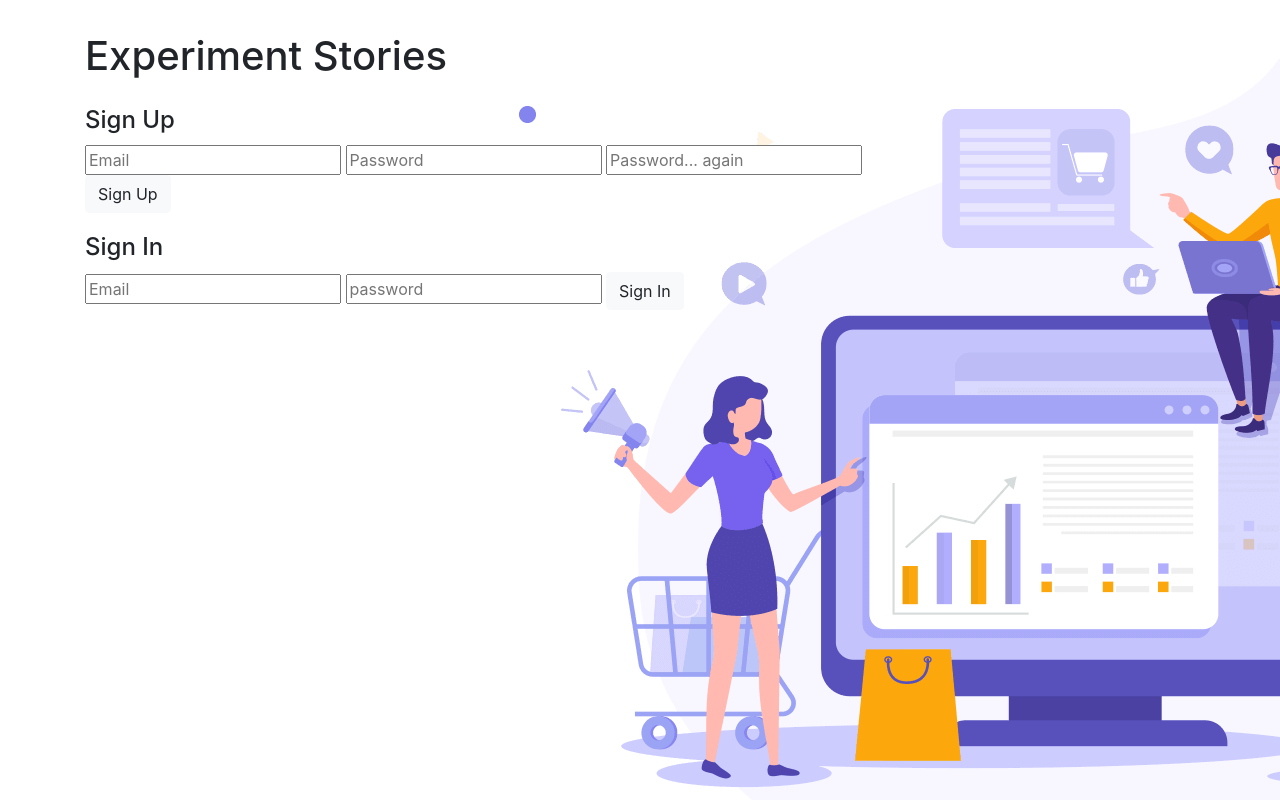
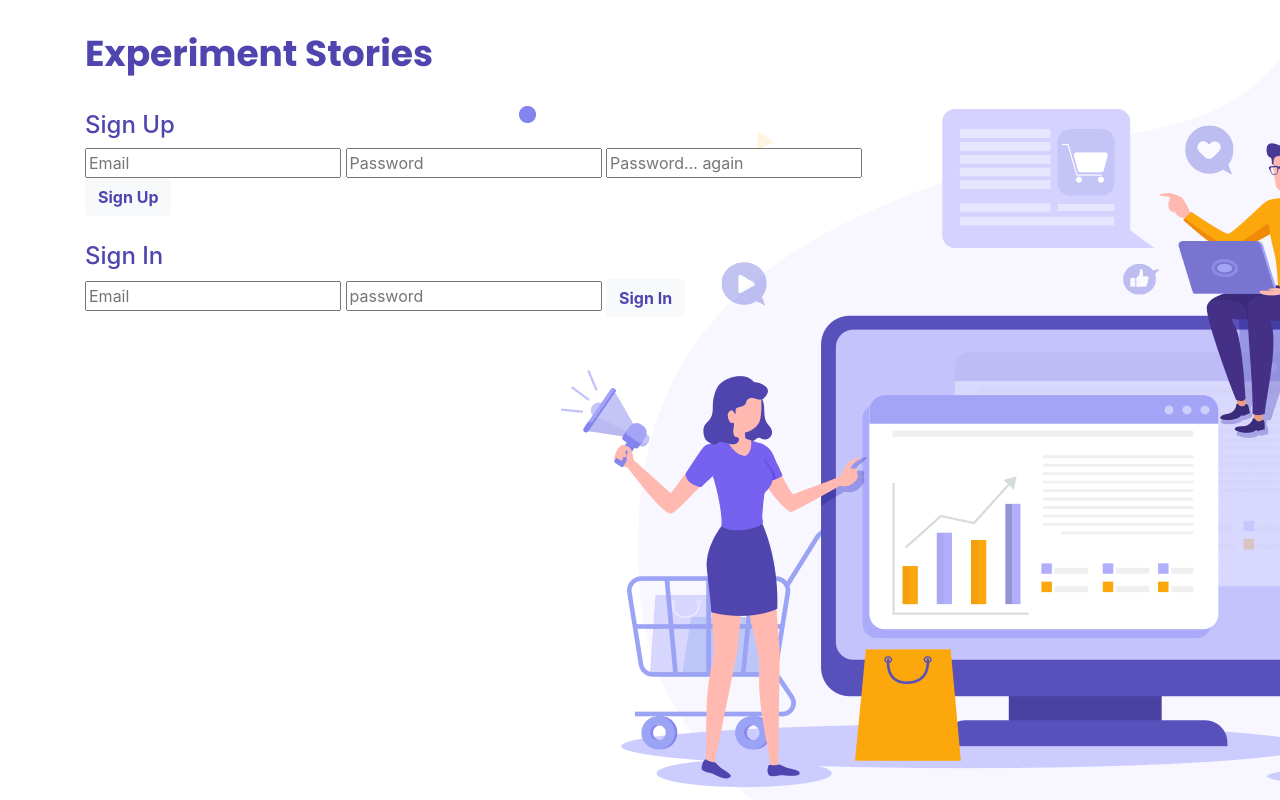
Before and after one commit to ryansalandy/experiment-story-client, a website built with webpack: page index.html in a window 1280 px wide. Built offline with nearby package versions, Linux system fonts and the light colour scheme.

Commit message:
Resubmission Update

```diff
--- a/assets/scripts/story/ui.js
+++ b/assets/scripts/story/ui.js
@@ -27,7 +27,7 @@ const showStoriesSuccess = function (res) {
           <p class="card-text">${story.hypothesis}</p>
           <h6 class="card-subtitle mb-2 text-muted">${story.tactic}</h6>
           <div class="d-grid gap-2 d-md-flex justify-content-md-end">
-            <button class="btn btn-primary me-md-2" type="button">Update</button>
+            <button class="btn btn-light me-md-2" type="button">Update</button>
             <button id="delete-story" type="submit" class="btn btn-light">Done</button>
           </div>
         </div>
--- a/assets/styles/index.scss
+++ b/assets/styles/index.scss
@@ -1,4 +1,7 @@
 @import '~bootstrap/scss/bootstrap';
+@import url('https://fonts.googleapis.com/css2?family=Poppins:wght@700&display=swap');
+@import url('https://fonts.googleapis.com/css2?family=Poppins:wght@400;700&display=swap');
+
 
 body {
   display: flex;
@@ -7,22 +10,55 @@ body {
   background-repeat: no-repeat;
   background-attachment: fixed;
   background-position: center;
+  font-family: 'Poppins' serif;
 }
 
 h1 {
-  margin: 16px 0px 26px 0px
+  margin: 16px 0px 36px 0px;
+  color: rgb(80, 69, 175);
+  font-family: 'Poppins', serif;
+  font-size: 36px;
+  font-weight: 700;
+}
+
+h4 {
+  margin: 16px 0px 0px 0px;
+  color: rgb(80, 69, 175);
+}
+
+.btn {
+  color: rgb(80, 69, 175);
+  font-weight: bold;
+}
+
+.btn:hover {
+  background-color: rgb(252, 167,33);
+  color: white;
+}
+
+#messaging {
+  color: rgb(252, 167,33);
+  font-size: 18px;
+}
+
+label {
+  color: rgb(80, 69, 175);
+}
+
+.card-text {
+  color: rgb(80, 69, 175);
 }
 
 .nav-btn {
   margin: auto;
 }
 
+form {
+  margin: 8px 0px 26px 0;
+}
+
 .no-show {
   display: none;
-}
-
-form {
-  margin: 10px 0px 20px 0
 }
 
 // footer {
```
